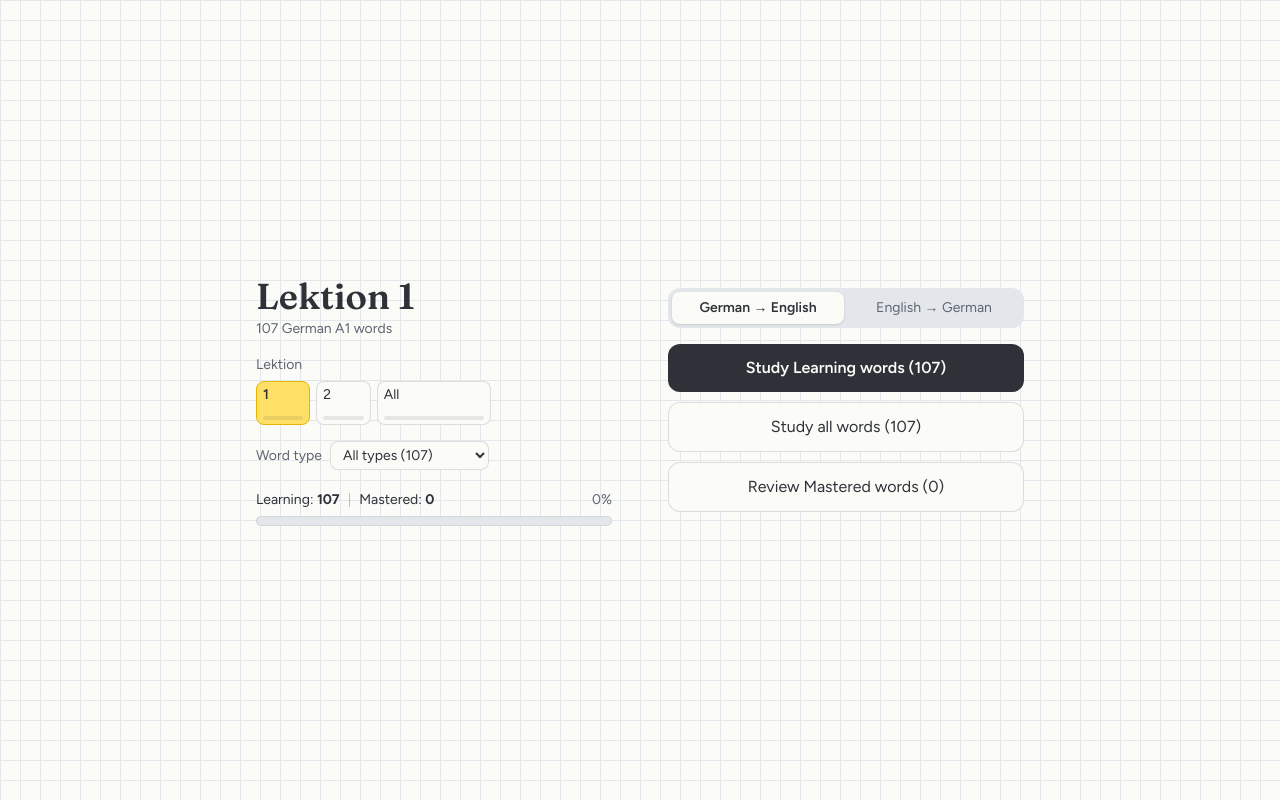
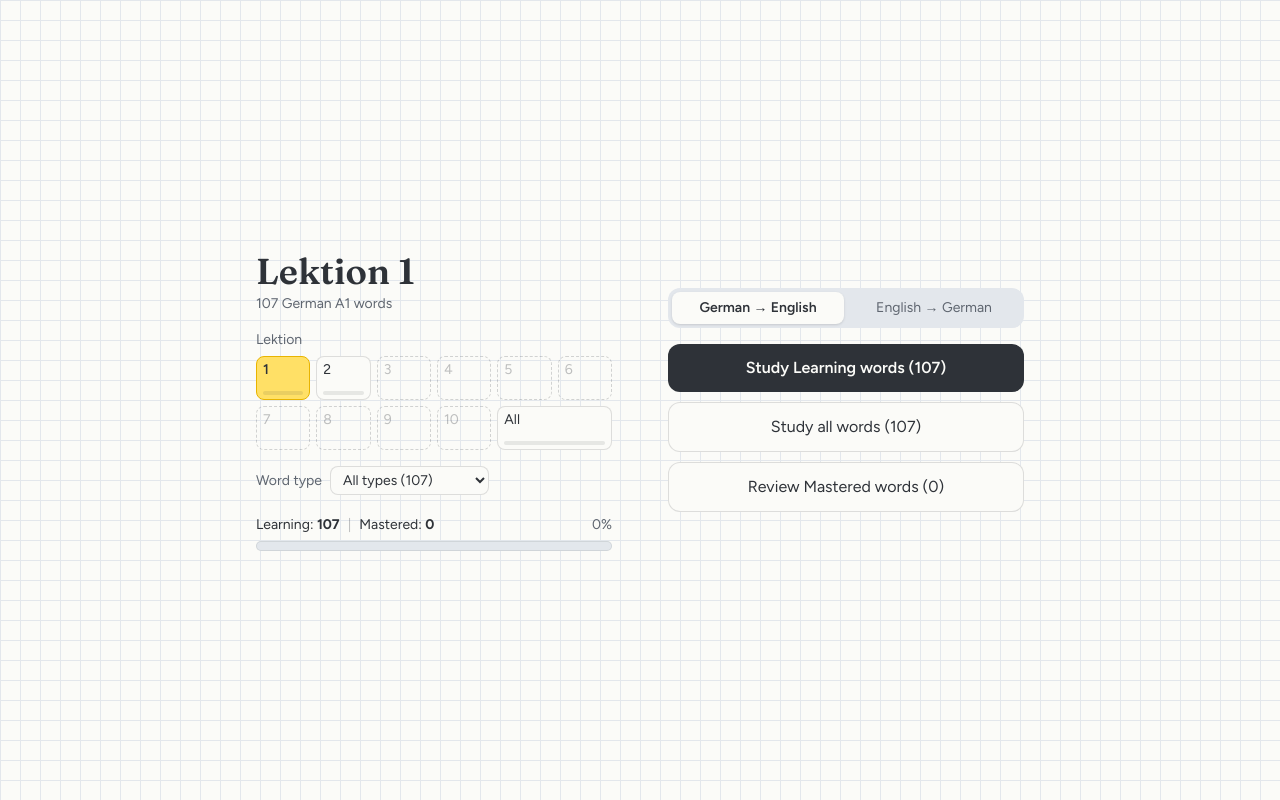
Before and after one commit to Faislam05/german-vocab-app, a Next.js app: page / in a window 1280 px wide. Built offline with nearby package versions, Linux system fonts and the light colour scheme.

Commit message:
Show placeholder boxes for lessons not added yet

```diff
--- a/src/app/page.tsx
+++ b/src/app/page.tsx
@@ -4,6 +4,7 @@ import Link from "next/link";
 import { useState } from "react";
 import { useLessons } from "@/lib/useLessons";
 import {
+  BOOK_LESSON_COUNT,
   LessonChoice,
   StudyDirection,
   StudyStatus,
@@ -96,24 +97,38 @@ export default function Home() {
     return `/study?lesson=${lessonChoice}&filter=${filter}&direction=${direction}${typePart}`;
   }
 
-  // One button per lesson, plus "All"
+  // One box for every lesson of the book (1 to 10), plus "All".
+  // Lessons that are not added yet become placeholders ("available: false").
+  const lastLessonNumber = Math.max(
+    BOOK_LESSON_COUNT,
+    ...lessons.map((lesson) => lesson.lesson)
+  );
+
   const lessonButtons: {
     choice: LessonChoice;
     label: string; // shown in the box: "3" or "All"
     name: string; // read out by screen readers: "Lektion 3"
     percent: number;
+    available: boolean;
   }[] = [
-    ...lessons.map((lesson) => ({
-      choice: lesson.lesson as LessonChoice,
-      label: String(lesson.lesson),
-      name: `Lektion ${lesson.lesson}`,
-      percent: percentMastered(lesson.vocabulary),
-    })),
+    ...Array.from({ length: lastLessonNumber }, (_, i) => {
+      const number = i + 1;
+      const lesson = lessons.find((item) => item.lesson === number);
+
+      return {
+        choice: number as LessonChoice,
+        label: String(number),
+        name: `Lektion ${number}`,
+        percent: lesson ? percentMastered(lesson.vocabulary) : 0,
+        available: lesson !== undefined,
+      };
+    }),
     {
       choice: "all",
       label: "All",
       name: "All lessons",
       percent: percentMastered(selectLesson(lessons, "all").vocabulary),
+      available: true,
     },
   ];
 
@@ -142,13 +157,29 @@ export default function Home() {
 
           {/* Lesson picker: numbered boxes (6 per row), each with a tiny
               bar showing how much of that lesson is Mastered. "All" takes
-              two boxes. The chosen lesson is highlighted in marker yellow. */}
+              two boxes. The chosen lesson is highlighted in marker yellow.
+              Lessons not added yet are dashed placeholders. */}
 
           <p className="text-sm text-pencil mb-1.5">Lektion</p>
 
           <div className="grid grid-cols-6 gap-1.5 mb-4">
             {lessonButtons.map((button) => {
               const isChosen = lessonChoice === button.choice;
+
+              // Not added yet: a dashed, greyed-out box that can't be clicked
+              if (!button.available) {
+                return (
+                  <button
+                    key={String(button.choice)}
+                    disabled
+                    aria-label={`${button.name}, not added yet`}
+                    title={`${button.name}: not added yet`}
+                    className="h-11 px-1.5 pt-1.5 rounded-lg border border-dashed border-graphite/20 text-sm leading-none text-graphite/30 flex flex-col cursor-not-allowed"
+                  >
+                    {button.label}
+                  </button>
+                );
+              }
 
               return (
                 <button
--- a/src/lib/vocabulary.ts
+++ b/src/lib/vocabulary.ts
@@ -50,6 +50,10 @@ export type LessonIndexEntry = {
   title: string;
   file: string; // file name inside public/data/
 };
+
+// How many lessons the textbook has. Lessons not added yet are shown on
+// Home as greyed-out placeholder boxes that can't be clicked.
+export const BOOK_LESSON_COUNT = 10;
 
 // What the user chose to study: one lesson number, or "all" lessons.
 export type LessonChoice = number | "all";
```
Also changed, not shown: 1 other file (tests, documents, lock files or other folders).
